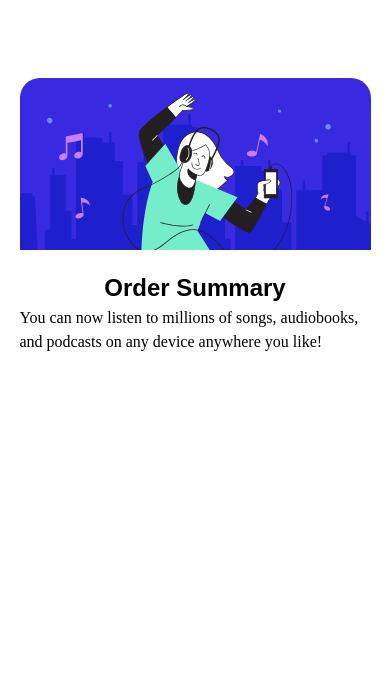
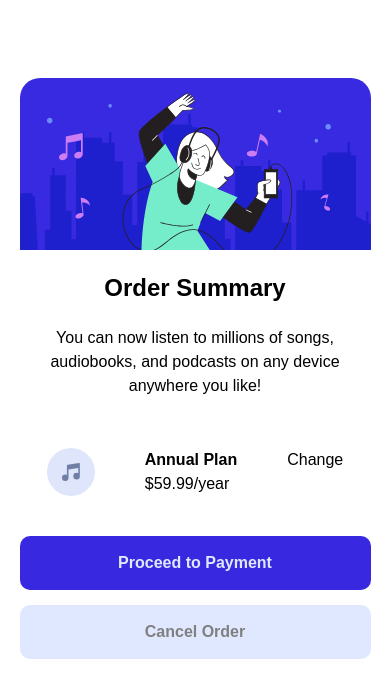
Before and after one commit to Victorreca/202210-w2ch1-victor-redondo, a website: page public/exercise-1.html in a window 390 px wide. Drawn offline with nearby package versions, Linux system fonts and the light colour scheme; files that its build step writes are made by us from their sources.

Commit message:
Do first section mobile

```diff
--- a/public/exercise-1.html
+++ b/public/exercise-1.html
@@ -12,13 +12,34 @@
 </head>
 
 <body>
-  <section class="main-section">
-    <img src="images/illustration-hero.svg" alt="illustration hero" class="main-section__image">
-    <h1>
-      Order Summary
-    </h1>
-    <p>You can now listen to millions of songs, audiobooks, and podcasts on any device anywhere you like!</p>
-  </section>
+  <main class="main-section">
+    <section>
+      <img src="images/illustration-hero.svg" alt="illustration hero" class="main-section__image">
+      <h1>
+        Order Summary
+      </h1>
+      <p class="main-section__copy">You can now listen to millions of songs, audiobooks, and podcasts on any device
+        anywhere you like!</p>
+
+      <div class="main-section__buttons">
+        <img src="images/icon-music.svg" alt="icon music">
+        <div>
+          <span class="main-section__title">Annual Plan</span><br>
+          <span class="main-section__price">$59.99/year</span>
+        </div>
+        <a href="#" class="main-section__change">Change</a>
+      </div>
+    </section>
+
+    <div class="buttons">
+      <button class="button">
+        Proceed to Payment
+      </button>
+      <button class="button button--light">
+        Cancel Order
+      </button>
+    </div>
+  </main>
 
 </body>
 
--- /dev/null
+++ b/src/sass/components/_button.scss
@@ -0,0 +1,22 @@
+@use "../variables/colors";
+
+.button {
+  background-color: colors.$color-neutral;
+  color: colors.$color-primary;
+  border-radius: 10px;
+  padding: 15px;
+  border: none;
+}
+
+.buttons {
+  display: flex;
+  flex-direction: column;
+  gap: 15px;
+  margin-top: 40px;
+  font-weight: 600;
+}
+
+.button.button--light {
+  background-color: colors.$color-primary;
+  color: grey;
+}
--- a/src/sass/styles.scss
+++ b/src/sass/styles.scss
@@ -2,6 +2,7 @@
 @use "variables/typography";
 @use "core/reset";
 @use "variables/padding";
+@use "components/button";
 
 .main-section {
   padding: padding.$padding-top padding.$padding-left-right;
@@ -10,8 +11,31 @@
   border-top-left-radius: 20px;
   border-top-right-radius: 20px;
 }
+html {
+  font-family: typography.$font-stack;
+}
 h1 {
-  font-family: typography.$font-stack;
+  font-family: inherit;
   text-align: center;
   margin-top: 20px;
 }
+.main-section__copy {
+  text-align: center;
+  padding-top: 20px;
+}
+.main-section__buttons {
+  display: flex;
+  gap: 50px;
+  justify-content: center;
+  padding-top: 50px;
+}
+.main-section__title {
+  font-weight: 600;
+}
+@media (min-width: 1100px) {
+  .main-section__image {
+    border-top-left-radius: 20px;
+    border-top-right-radius: 20px;
+    width: 100%;
+  }
+}
```
